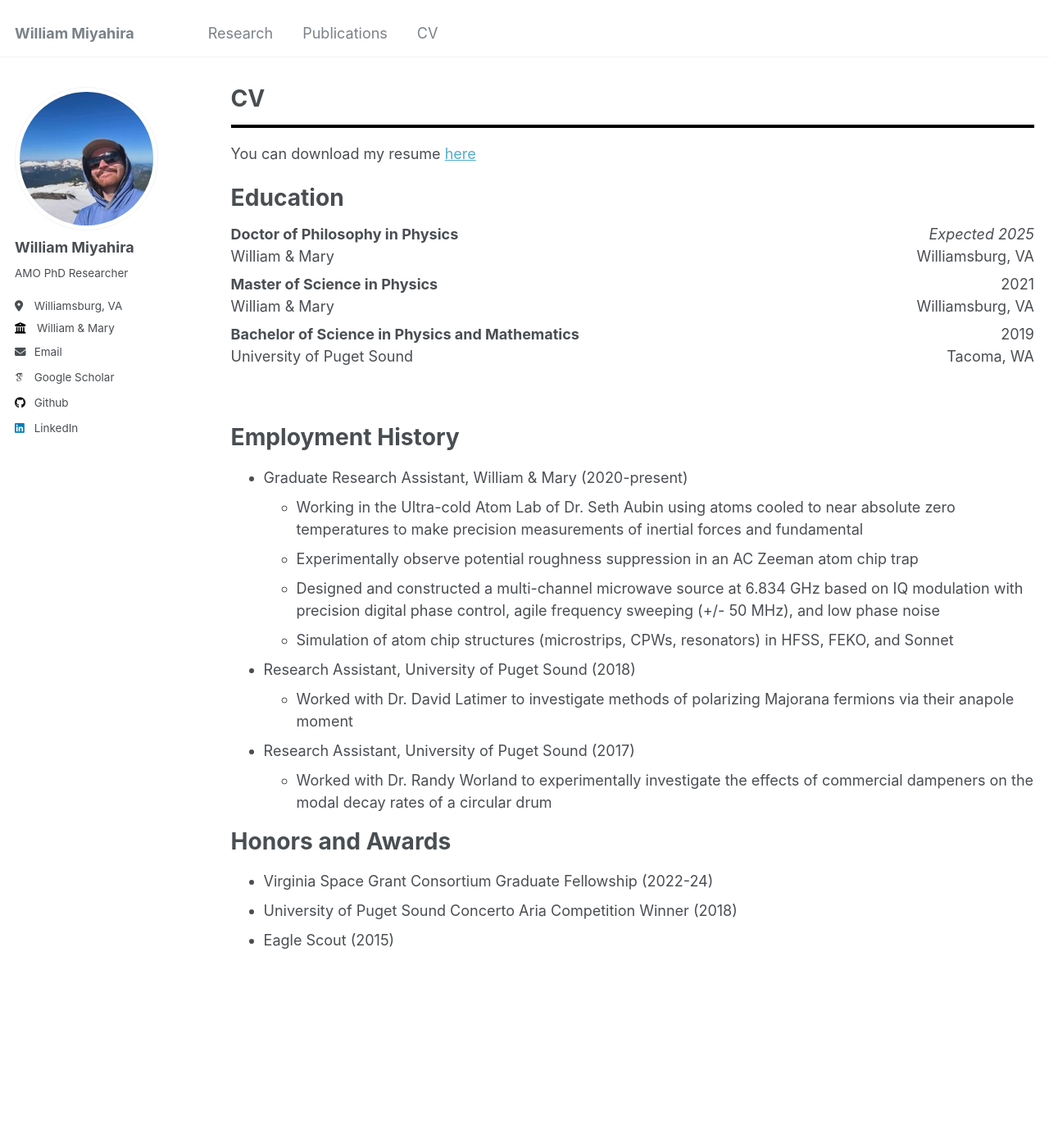
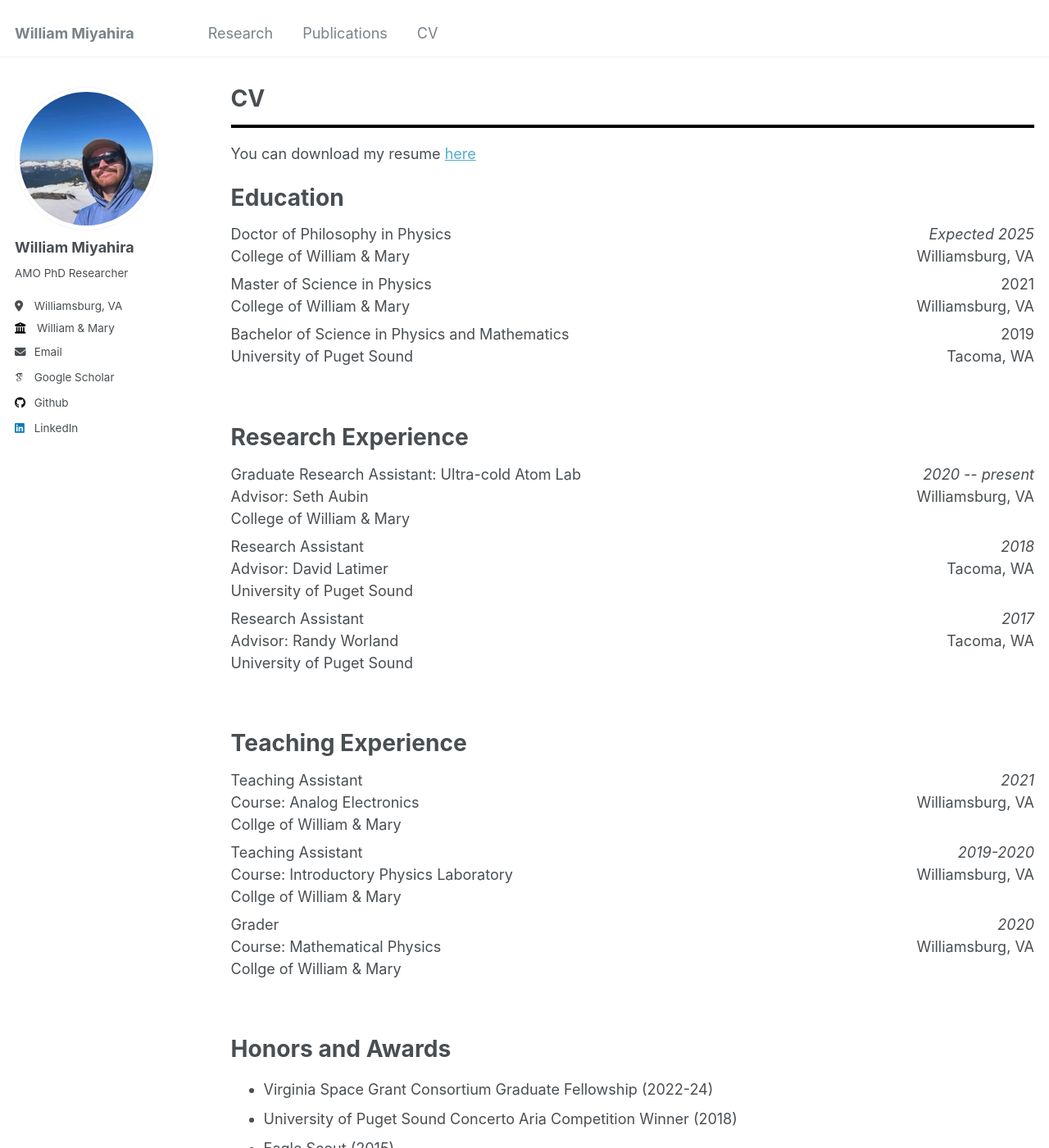
Before and after one commit to willmiyahira/willmiyahira.github.io, a Jekyll site: the page built from _pages/cv.md, in a window 1280 px wide and 1400 px high. Shown: the whole window at 82% size. Built offline with Jekyll 4.4.1, drawn with Linux system fonts in a browser that asks for light colours; some web fonts are replaced.

Commit message:
update cv page

```diff
--- a/_pages/cv.md
+++ b/_pages/cv.md
@@ -16,8 +16,8 @@ Education
 ======
 <div style="display: flex; justify-content: space-between; width: 100%;">
   <div>
-    <strong>Doctor of Philosophy in Physics</strong><br>
-    William & Mary
+    Doctor of Philosophy in Physics<br>
+    College of William & Mary
   </div>
   <div style="text-align: right;">
     <em>Expected 2025</em><br>
@@ -29,8 +29,8 @@ Education
 
 <div style="display: flex; justify-content: space-between; width: 100%;">
   <div>
-    <strong>Master of Science in Physics</strong><br>
-    William & Mary
+    Master of Science in Physics<br>
+    College of William & Mary
   </div>
   <div style="text-align: right;">
     2021<br>
@@ -42,7 +42,7 @@ Education
 
 <div style="display: flex; justify-content: space-between; width: 100%;">
   <div>
-    <strong>Bachelor of Science in Physics and Mathematics</strong><br>
+    Bachelor of Science in Physics and Mathematics<br>
     University of Puget Sound
   </div>
   <div style="text-align: right;">
@@ -53,9 +53,51 @@ Education
 
 <br>
 
-Employment History
+Research Experience
 ======
-* Graduate Research Assistant, William & Mary (2020-present)
+<div style="display: flex; justify-content: space-between; width: 100%;">
+  <div>
+    Graduate Research Assistant: Ultra-cold Atom Lab<br>
+    Advisor: Seth Aubin<br>
+    College of William & Mary
+  </div>
+  <div style="text-align: right;">
+    <em>2020 -- present</em><br>
+    Williamsburg, VA
+  </div>
+</div>
+
+<div style="height:7px;"></div>
+
+<div style="display: flex; justify-content: space-between; width: 100%;">
+  <div>
+    Research Assistant<br>
+    Advisor: David Latimer<br>
+    University of Puget Sound
+  </div>
+  <div style="text-align: right;">
+    <em>2018</em><br>
+    Tacoma, WA
+  </div>
+</div>
+
+<div style="height:7px;"></div>
+
+<div style="display: flex; justify-content: space-between; width: 100%;">
+  <div>
+    Research Assistant<br>
+    Advisor: Randy Worland<br>
+    University of Puget Sound
+  </div>
+  <div style="text-align: right;">
+    <em>2017</em><br>
+    Tacoma, WA
+  </div>
+</div>
+
+<br>
+
+<!-- * Graduate Research Assistant, William & Mary (2020-present)
     * Working in the Ultra-cold Atom Lab of Dr. Seth Aubin using atoms cooled to near absolute zero temperatures to make precision measurements of inertial forces and fundamental
     * Experimentally observe potential roughness suppression in an AC Zeeman atom chip trap
     * Designed and constructed a multi-channel microwave source at 6.834 GHz based on IQ modulation with precision digital phase control, agile frequency sweeping (+/- 50 MHz), and low phase noise
@@ -65,7 +107,52 @@ Employment History
     * Worked with Dr. David Latimer to investigate methods of polarizing Majorana fermions via their anapole moment
 
 * Research Assistant, University of Puget Sound (2017)
-    * Worked with Dr. Randy Worland to experimentally investigate the effects of commercial dampeners on the modal decay rates of a circular drum
+    * Worked with Dr. Randy Worland to experimentally investigate the effects of commercial dampeners on the modal decay rates of a circular drum -->
+
+Teaching Experience
+======
+<div style="display: flex; justify-content: space-between; width: 100%;">
+  <div>
+    Teaching Assistant<br>
+    Course: Analog Electronics<br>
+    Collge of William & Mary
+  </div>
+  <div style="text-align: right;">
+    <em>2021</em><br>
+    Williamsburg, VA
+  </div>
+</div>
+
+<div style="height:7px;"></div>
+
+<div style="display: flex; justify-content: space-between; width: 100%;">
+  <div>
+    Teaching Assistant<br>
+    Course: Introductory Physics Laboratory<br>
+    Collge of William & Mary
+  </div>
+  <div style="text-align: right;">
+    <em>2019-2020</em><br>
+    Williamsburg, VA
+  </div>
+</div>
+
+<div style="height:7px;"></div>
+
+<div style="display: flex; justify-content: space-between; width: 100%;">
+  <div>
+    Grader<br>
+    Course: Mathematical Physics<br>
+    Collge of William & Mary
+  </div>
+  <div style="text-align: right;">
+    <em>2020</em><br>
+    Williamsburg, VA
+  </div>
+</div>
+
+<br>
+
 
 Honors and Awards
 ======
```
